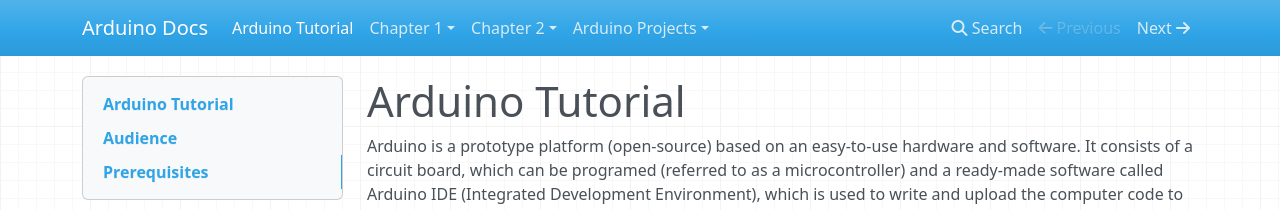
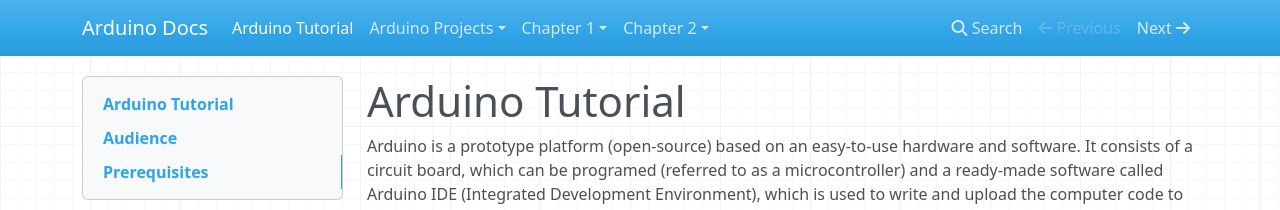
Before and after one commit to paramphy/Arduino-doc, an MkDocs documentation site: the page built from docs/index.md, in a window 1280 px wide. Shown: the top 210 px of the page. Built offline with MkDocs 1.6.1, drawn with Linux system fonts in a browser that asks for light colours; nearby versions of some CDN libraries; old or Windows-style settings are respelled for this version of MkDocs; part of the change alters nothing that is shown.

```diff
--- a/mkdocs.yml
+++ b/mkdocs.yml
@@ -9,25 +9,25 @@ markdown_extensions:
 
 #plugins:
 #    - with-pdf
-nav:
-    - 'index.md'
-    - Chapter 1:
-      - Arduino-Overview: 'Chapter-1\Arduino-Overview.md'
-      - Arduino-Board-Description: 'Chapter-1\Arduino-Board-Description.md'
-      - Installation: 'Chapter-1\Installation.md'
-    - Chapter 2:
-      - 'Chapter-2\Program Structure.md'
-      - 'Chapter-2\Data Types.md'
-      - 'Chapter-2\Variables and Constants.md'
-      - 'Chapter-2\Operators.md'
-      - 'Chapter-2\Control Statements.md'
-      - 'Chapter-2\Loops.md'
-      - 'Chapter-2\Functions.md'
-      - 'Chapter-2\Time.md'
-    - Arduino Projects:
-      - 'Arduino Projects\Blinking LED.md'
-      - 'Arduino Projects\Fading LED.md'
-      - 'Arduino Projects\Reading Analog Voltage.md'
-      - 'Arduino Projects\Temperature Sensor.md'
+#nav:
+#    - 'index.md'
+#    - Chapter 1:
+#      - Arduino-Overview: 'Chapter-1\Arduino-Overview.md'
+#      - Arduino-Board-Description: 'Chapter-1\Arduino-Board-Description.md'
+#      - Installation: 'Chapter-1\Installation.md'
+#    - Chapter 2:
+#      - 'Chapter-2\Program Structure.md'
+#      - 'Chapter-2\Data Types.md'
+#      - 'Chapter-2\Variables and Constants.md'
+#      - 'Chapter-2\Operators.md'
+#      - 'Chapter-2\Control Statements.md'
+#      - 'Chapter-2\Loops.md'
+#      - 'Chapter-2\Functions.md'
+#      - 'Chapter-2\Time.md'
+#    - Arduino Projects:
+#      - 'Arduino Projects\Blinking LED.md'
+#      - 'Arduino Projects\Fading LED.md'
+#      - 'Arduino Projects\Reading Analog Voltage.md'
+#      - 'Arduino Projects\Temperature Sensor.md'
 
 #repo_url: https://github.com/paramphy/Arduino-doc.git
```
